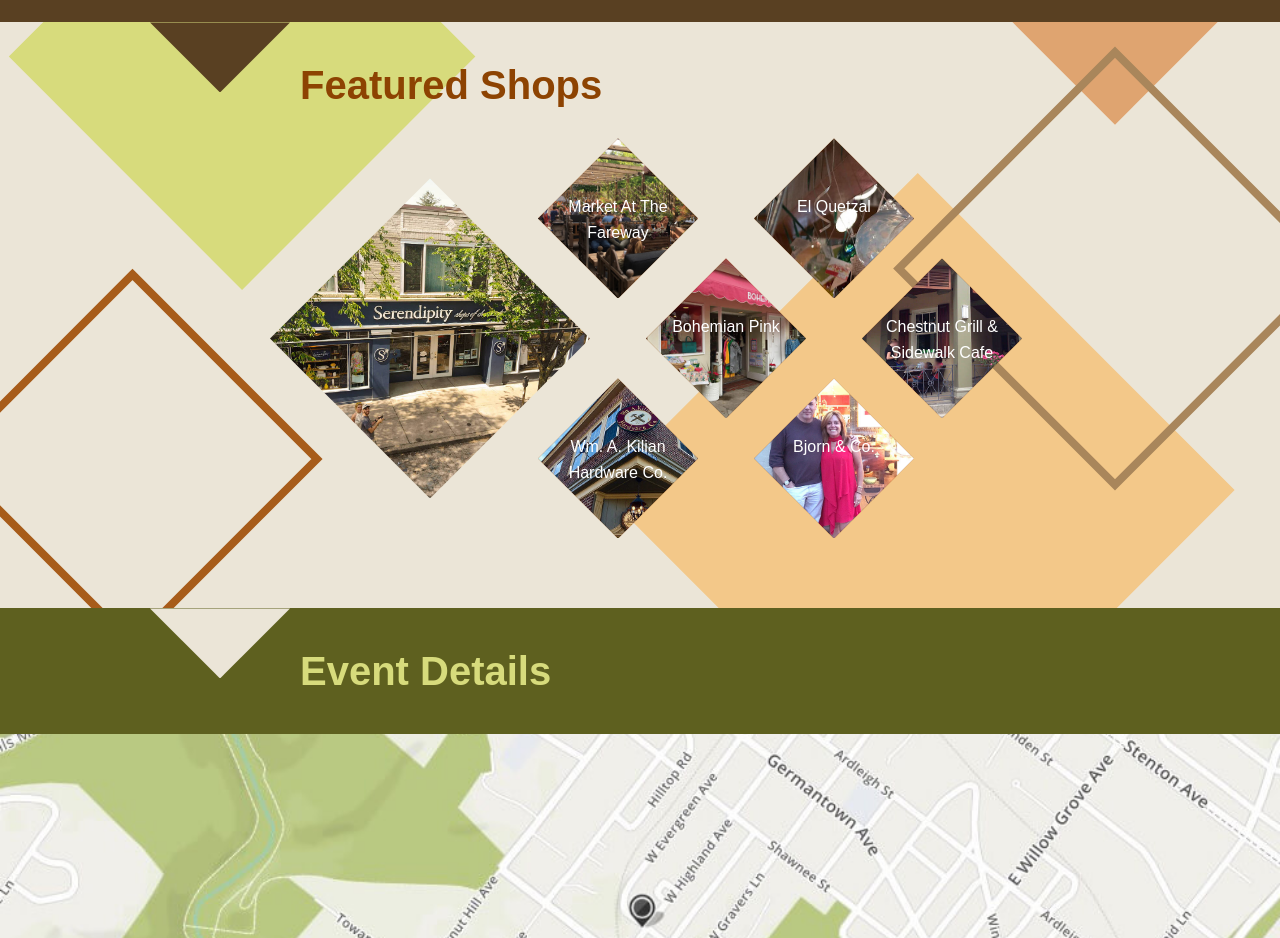
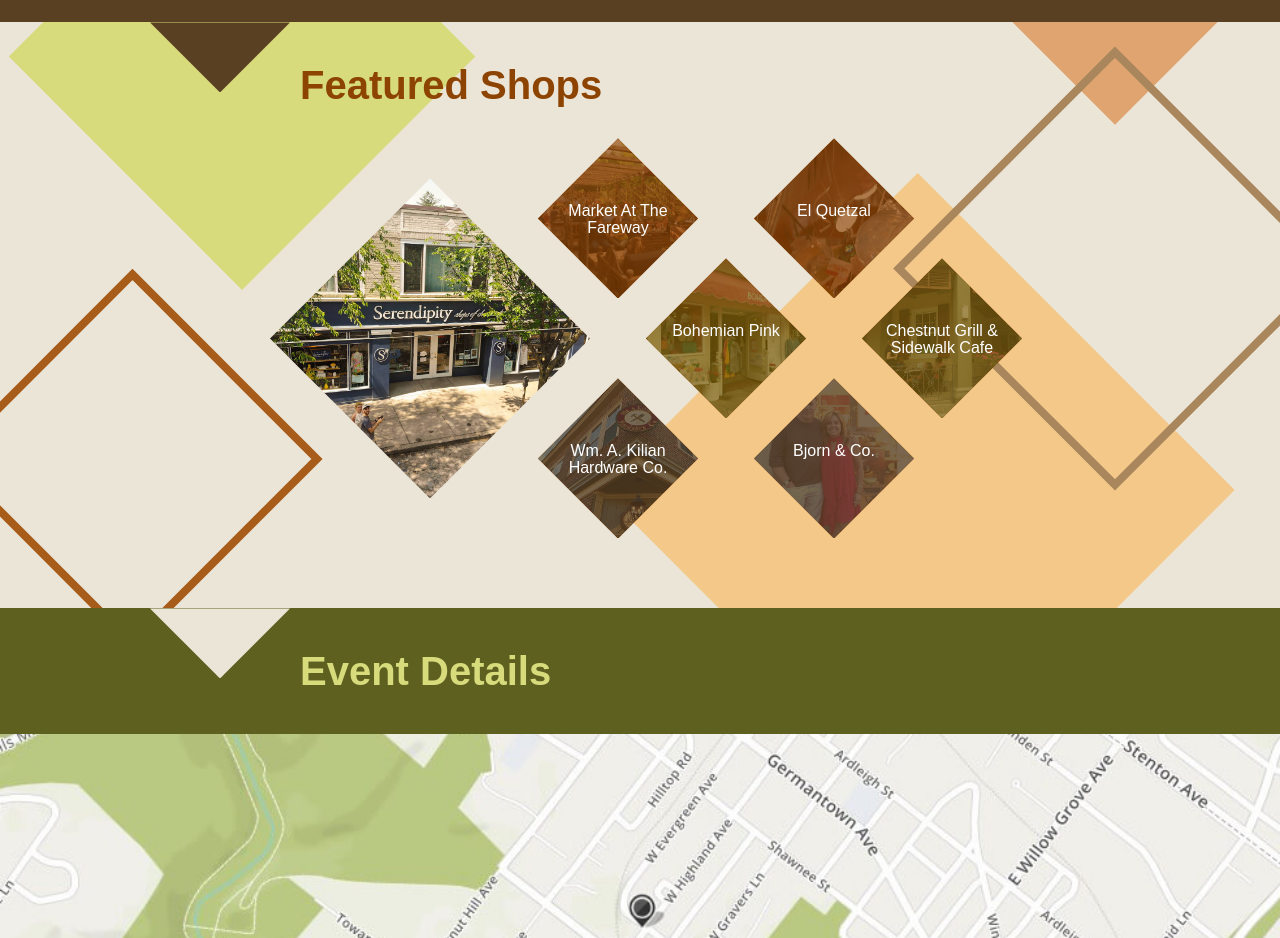
Before and after one commit to hattran/web-2-final, a plain HTML site: page deploy/index.html in a window 1280 px wide. Shown: the part 3140-4078 px from the top of the page. Drawn offline with nearby package versions, Linux system fonts and the light colour scheme; a script that the page names is missing; a web font is replaced by a local one.

Commit message:
color overlays for shops

```diff
--- a/dev/scss/base/_typography.scss
+++ b/dev/scss/base/_typography.scss
@@ -30,8 +30,12 @@ p{
 }
 
 .shop-name{
-    padding: 40px 20px;
+    padding: 8vh 20px;
     text-align: center;
+    vertical-align: center;
+    line-height: 17px;
     color: $white;
     font-size: rem-calc(16);
+    margin: 0 0;
+    font-weight: 500;
 }
--- a/dev/scss/sections/_section-4.scss
+++ b/dev/scss/sections/_section-4.scss
@@ -68,7 +68,7 @@
             }
 
             #market{
-                background-image: url("../img/section-4/market.jpeg");
+                background-image: url("../img/section-4/market.jpg");
                 height: 20vh;
                 width: 20vh;
                 background-size: cover;
@@ -82,7 +82,7 @@
             }
 
             #quetzal{
-                background-image: url("../img/section-4/quetzal.jpeg");
+                background-image: url("../img/section-4/quetzal.jpg");
                 height: 20vh;
                 width: 20vh;
                 background-size: cover;
@@ -96,7 +96,7 @@
             }
 
             #bohemian{
-                background-image: url("../img/section-4/bohemianpink.jpeg");
+                background-image: url("../img/section-4/bohemianpink.jpg");
                 height: 20vh;
                 width: 20vh;
                 background-size: cover;
@@ -110,7 +110,7 @@
             }
 
             #chestnut{
-                background-image: url("../img/section-4/chestnutgrill.jpeg");
+                background-image: url("../img/section-4/chestnutgrill.jpg");
                 height: 20vh;
                 width: 20vh;
                 background-size: cover;
@@ -124,7 +124,7 @@
             }
 
             #kilian{
-                background-image: url("../img/section-4/kilian.jpeg");
+                background-image: url("../img/section-4/kilian.jpg");
                 height: 20vh;
                 width: 20vh;
                 background-size: cover;
@@ -138,7 +138,7 @@
             }
 
             #bjorn{
-                background-image: url("../img/section-4/bjorn.jpeg");
+                background-image: url("../img/section-4/bjorn.jpg");
                 height: 20vh;
                 width: 20vh;
                 background-size: cover;
```
Also changed, not shown: deploy/css/styles.css, deploy/img/section-4/bjorn.jpg (added), deploy/img/section-4/bohemianpink.jpg (added), deploy/img/section-4/chestnutgrill.jpg (added), deploy/img/section-4/kilian.jpg (added), deploy/img/section-4/market.jpg (added), deploy/img/section-4/quetzal.jpg (added), 4 other files.
